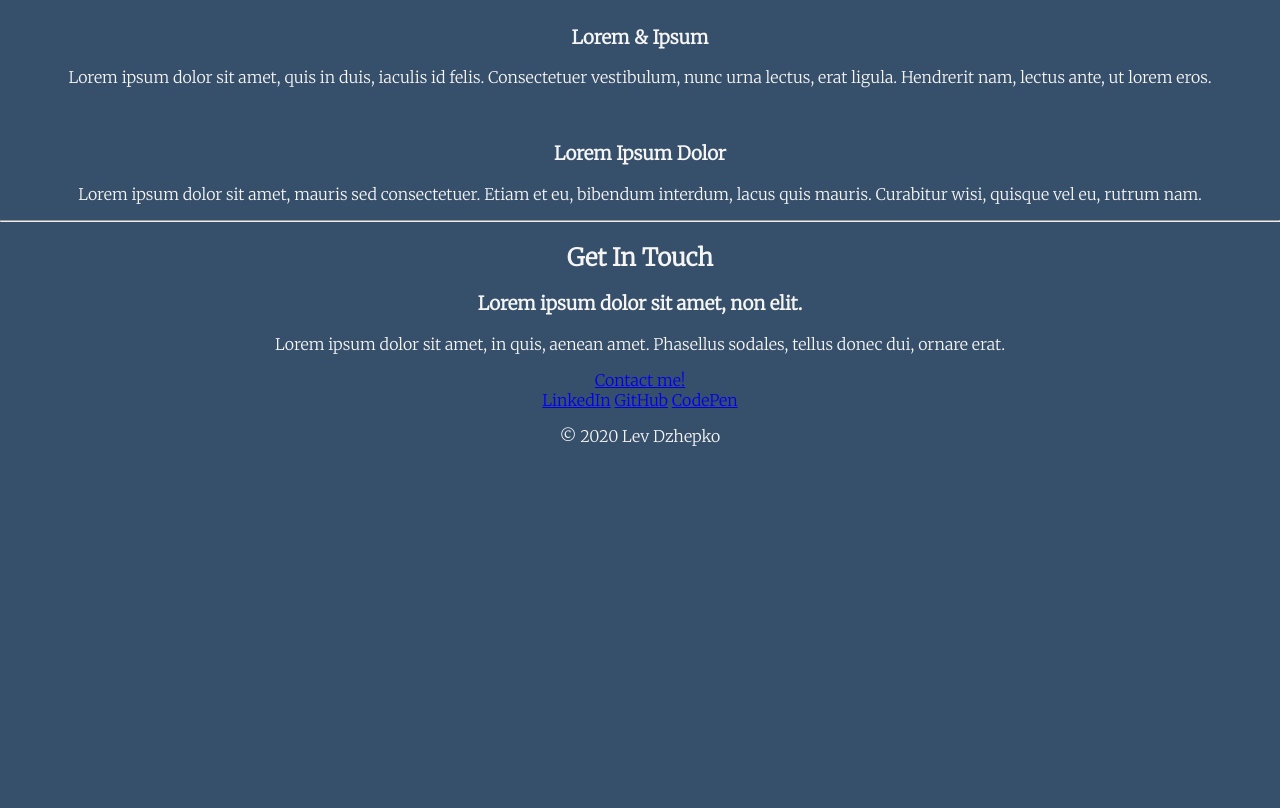
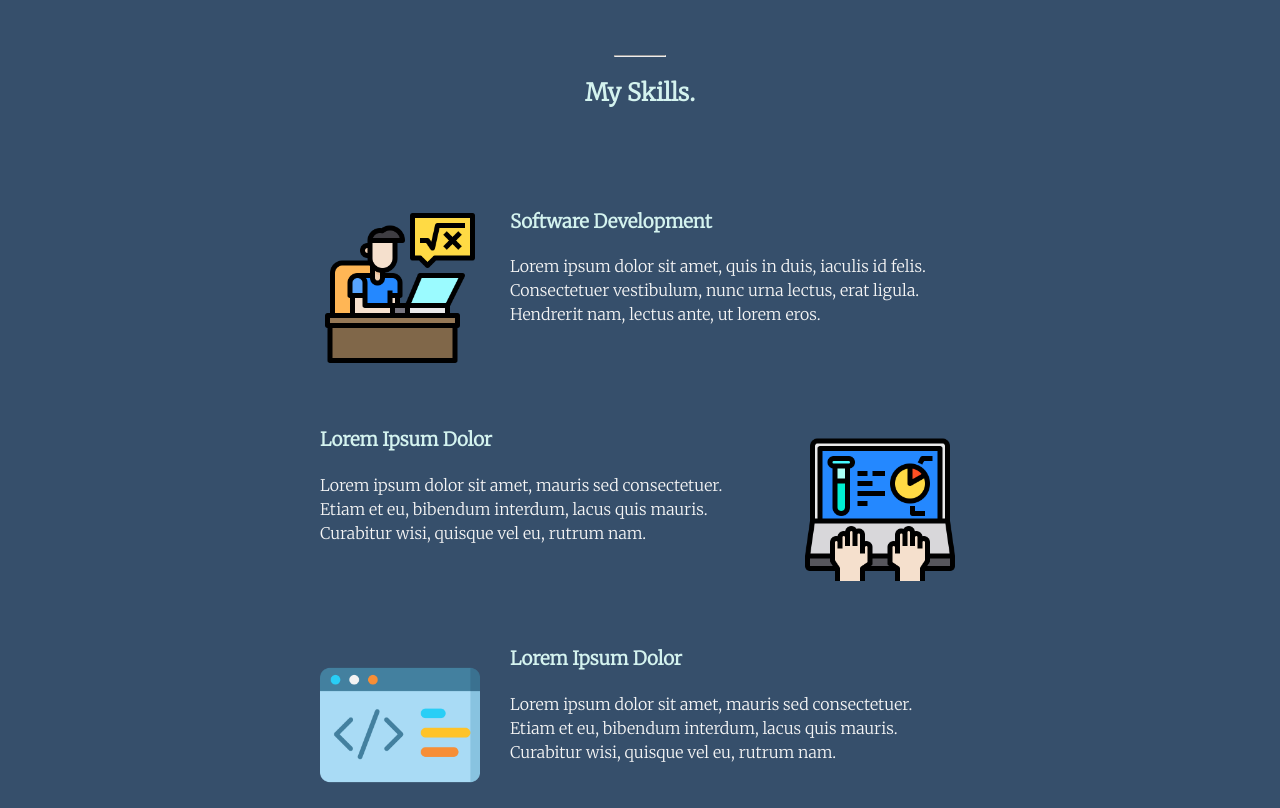
Before and after one commit to levdjepko/personalWebsite, a plain HTML site: page CSS - My site/index.html in a window 1280 px wide. Shown: the part 1016-1824 px from the top of the page. Before the commit the page ends 1478 px from the top, so only its background shows below. Drawn offline with Linux system fonts and the light colour scheme.

Commit message:
Many changes to the layout of the website

```diff
--- a/CSS - My site/css/styles.css
+++ b/CSS - My site/css/styles.css
@@ -6,12 +6,12 @@ body {
 }
 .bottomCLoud {
   position: absolute;
-  left: 350px;
-  top: 200px;
+  left: 280px;
+  top: 190px;
 }
 .topCloud {
   position: absolute;
-  right: 350px;
+  right: 300px;
   top: 50px;
 }
 div{
@@ -19,14 +19,24 @@ div{
   color: #f5f5f5;
 }
 h1 {
-  margin-top: 0;
+  margin: 50px auto 0 auto;
   font-family: 'Sacramento', cursive;
-  font-size: 3rem;
+  font-size: 4.5rem;
+}
+h2 {
+  font-size: 1.5rem;
+}
+h1, h2 {
+  color: #d4f3ef;
+}
+h3, a {
+  color: #d4f3ef;
 }
 .top-container {
   background-color: #364f6b;
   margin-top: 100px;
   width: 100%;
+  line-height: 1.5;
 }
 .bottom-container {
 
@@ -34,3 +44,34 @@ h1 {
 .profileImage {
   border-radius: 90px;
 }
+.developerTag {
+  font-weight: normal;
+}
+.skill-row, .profile {
+  width: 50%;
+  text-align: left;
+  margin: 100px auto 100px auto;
+  line-height: 1.5;
+}
+ .firstImage{
+  float: left;
+  width: 25%;
+  margin-right: 30px;
+}
+.secondImage {
+  float: right;
+  width: 25%;
+  margin-left: 30px;
+}
+.thirdImage{
+ float: left;
+ width: 25%;
+ margin-right: 30px;
+}
+.profileImage {
+  float: left;
+  margin-right: 30px;
+}
+hr {
+  width: 50px;
+}
--- a/CSS - My site/index.html
+++ b/CSS - My site/index.html
@@ -11,8 +11,7 @@
     <div class="top-container">
         <img src="images/cloud.png" alt="" class="topCloud">
         <h1>I'm Lev,</h1>
-        <p>a software developer.</p>
-
+        <h2 class="developerTag">a software developer.</h2>
         <img src="images/cloud.png" alt="" class="bottomCLoud">
         <img src="images/mountain.png" alt="">
     </div>
@@ -29,12 +28,17 @@
       <div class="skills">
         <h2>My Skills.</h2>
         <div class="skill-row">
-          <img class="" src="" alt="">
-          <h3>Lorem & Ipsum</h3>
+          <img class="firstImage" src="images/student.png" alt="a boy with a laptop">
+          <h3>Software Development</h3>
           <p>Lorem ipsum dolor sit amet, quis in duis, iaculis id felis. Consectetuer vestibulum, nunc urna lectus, erat ligula. Hendrerit nam, lectus ante, ut lorem eros.</p>
         </div>
         <div class="skill-row">
-          <img class="" src="" alt="">
+          <img class="secondImage" src="images/elearning.png" alt="online learning">
+          <h3>Lorem Ipsum Dolor</h3>
+          <p>Lorem ipsum dolor sit amet, mauris sed consectetuer. Etiam et eu, bibendum interdum, lacus quis mauris. Curabitur wisi, quisque vel eu, rutrum nam.</p>
+        </div>
+        <div class="skill-row">
+          <img class="thirdImage" src="images/code.png" alt="a piece of code like html">
           <h3>Lorem Ipsum Dolor</h3>
           <p>Lorem ipsum dolor sit amet, mauris sed consectetuer. Etiam et eu, bibendum interdum, lacus quis mauris. Curabitur wisi, quisque vel eu, rutrum nam.</p>
         </div>
@@ -54,6 +58,7 @@
       <a class="footer-link" href="https://github.com/levdjepko">GitHub</a>
       <a class="footer-link" href="https://codepen.io/Torf">CodePen</a>
       <p>© 2020 Lev Dzhepko</p>
+      <p>Icons made by <a href="https://www.flaticon.com/authors/payungkead" title="Payungkead">Payungkead</a> from <a href="https://www.flaticon.com/" title="Flaticon"> www.flaticon.com</a></p>
     </div>
   </body>
 </html>
```
Also changed, not shown: CSS - My site/images/code.png (added), CSS - My site/images/elearning.png (added), CSS - My site/images/student.png (added).
